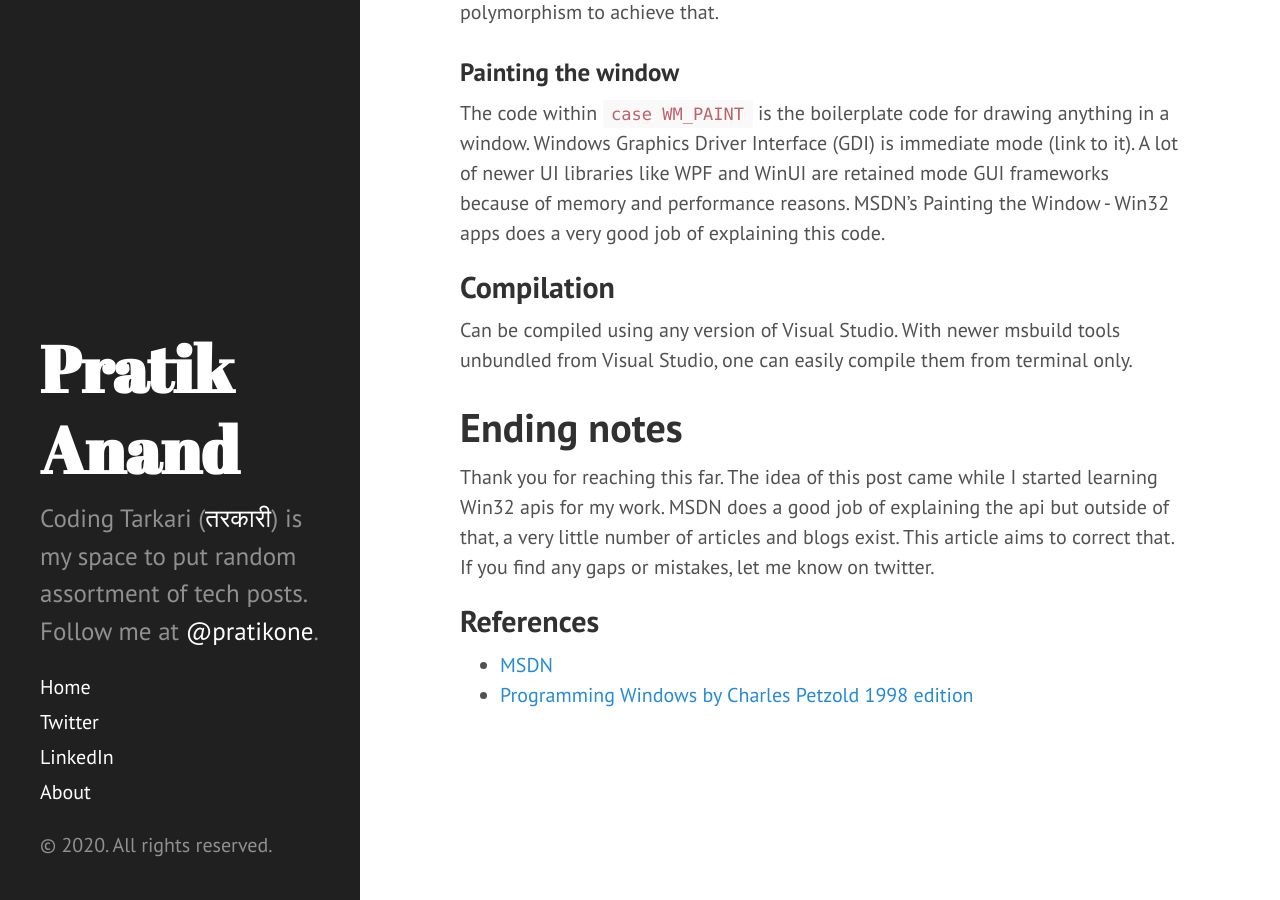
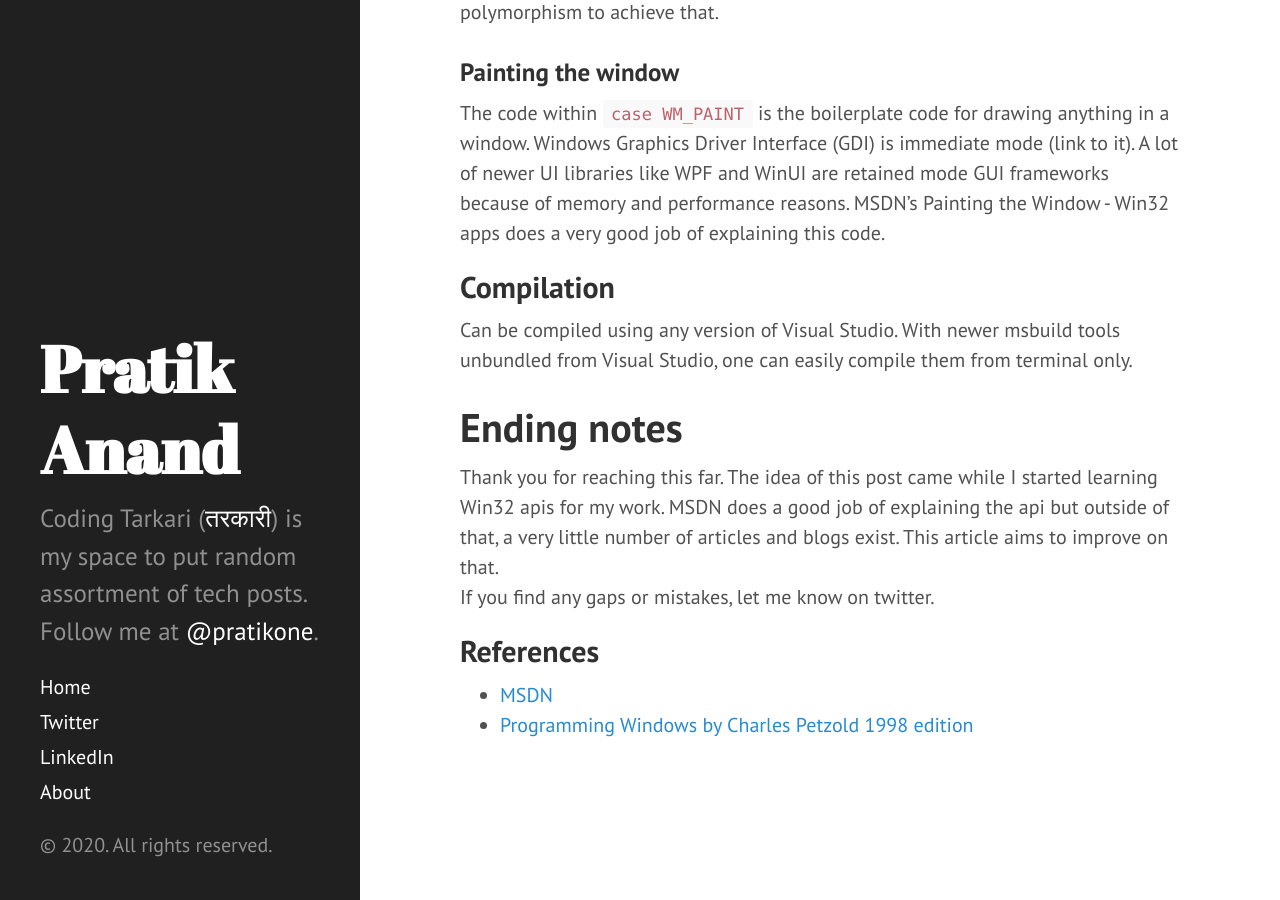
Before and after one commit to pratikone/pratikone.github.io, a Jekyll site: the page built from _posts/2020-06-07-anatomy-of-windows-hello-world.md, in a window 1280 px wide and 900 px high, scrolled down 11995 px. Built offline with Jekyll 4.4.1, drawn with Linux system fonts in a browser that asks for light colours.

Commit message:
improve is a better word for this effort

```diff
--- a/_posts/2020-06-07-anatomy-of-windows-hello-world.md
+++ b/_posts/2020-06-07-anatomy-of-windows-hello-world.md
@@ -306,7 +306,7 @@ Can be compiled using any version of Visual Studio. With newer msbuild tools unb
 
 
 # Ending notes
-Thank you for reaching this far. The idea of this post came while I started learning Win32 apis for my work. MSDN does a good job of explaining the api but outside of that, a very little number of articles and blogs exist. This article aims to correct that.
+Thank you for reaching this far. The idea of this post came while I started learning Win32 apis for my work. MSDN does a good job of explaining the api but outside of that, a very little number of articles and blogs exist. This article aims to improve on that. \
 If you find any gaps or mistakes, let me know on twitter.
 
 
```
